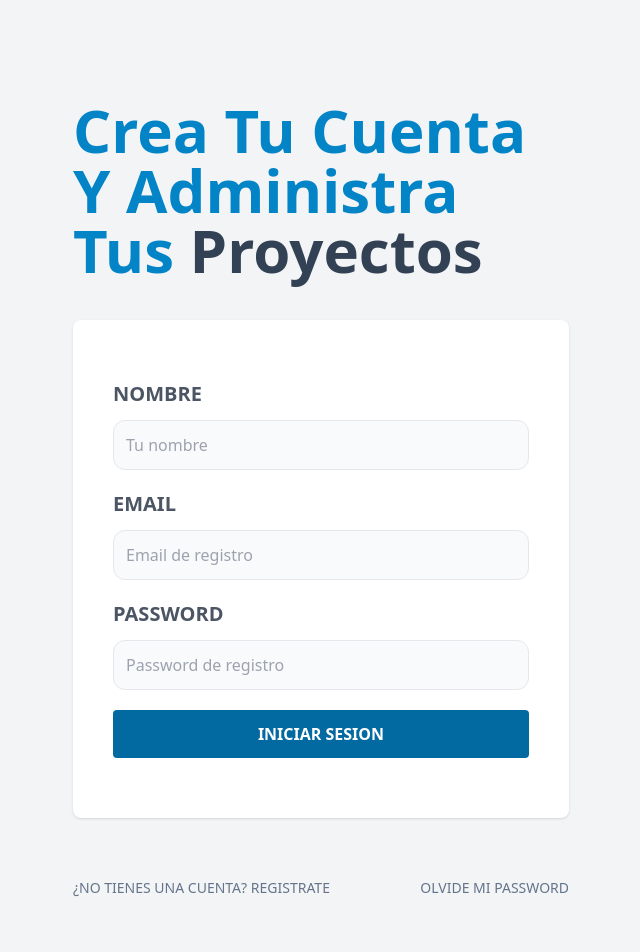
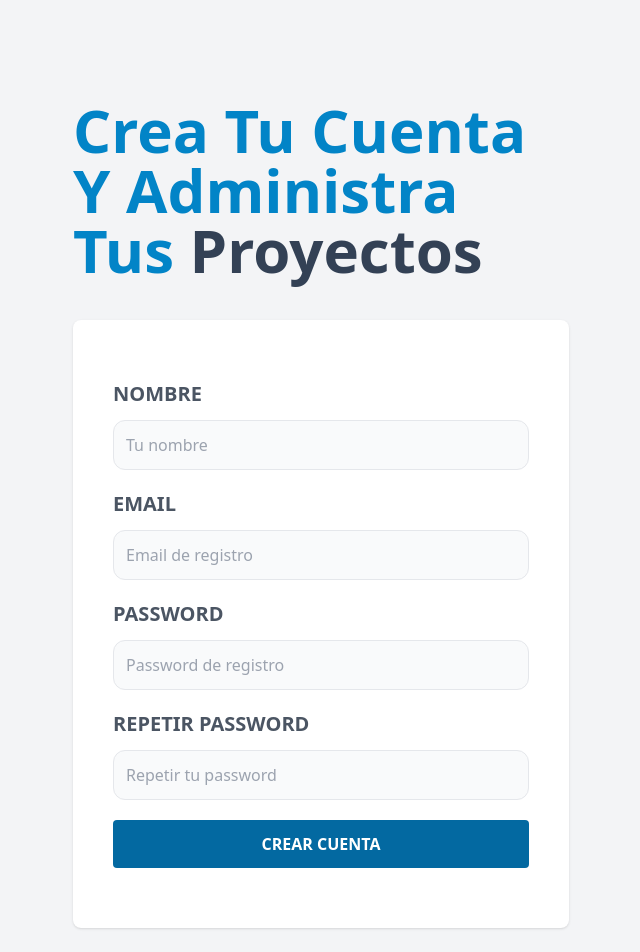
Before and after one commit to MartinezMg10/Frontend-UpTask, a React (Vite) app: page /registrar in a window 1280 px wide. Shown: the top 952 px of the page, without its empty margins (319-959 px from the left). Built offline with nearby package versions, Linux system fonts and the light colour scheme.

Commit message:
estilos de registrar

```diff
--- a/src/paginas/Registrar.jsx
+++ b/src/paginas/Registrar.jsx
@@ -38,10 +38,19 @@ const Registrar = () => {
           className="w-full mt-3 p-3 border rounded-xl bg-gray-50"
           />
         </div>
-
+        <div className="my-5">
+          <label className="uppercase text-gray-600 block text-xl font-bold"
+          htmlFor="password2">Repetir Password</label>
+          <input
+          id="Password2"
+          type="password"
+          placeholder="Repetir tu password"
+          className="w-full mt-3 p-3 border rounded-xl bg-gray-50"
+          />
+        </div>
         <input
           type="submit"
-          value="Iniciar Sesion"
+          value="Crear Cuenta"
           className="bg-sky-700 w-full py-3 mb-5 text-white uppercase font-bold rounded  hover:cursor-pointer hover:bg-sky-800 transition-colors"
         />
     </form>
@@ -49,7 +58,7 @@ const Registrar = () => {
     <nav className="lg:flex lg:justify-between">
       <Link
       className="block text-center my-5 text-slate-500 uppercase text-sm"
-      to="registrar">¿No tienes una cuenta? Registrate</Link>
+      to="/">¿Ya tienes una cuenta? Inicia sesion</Link>
 
       <Link
       className="block text-center my-5 text-slate-500 uppercase text-sm"
```
